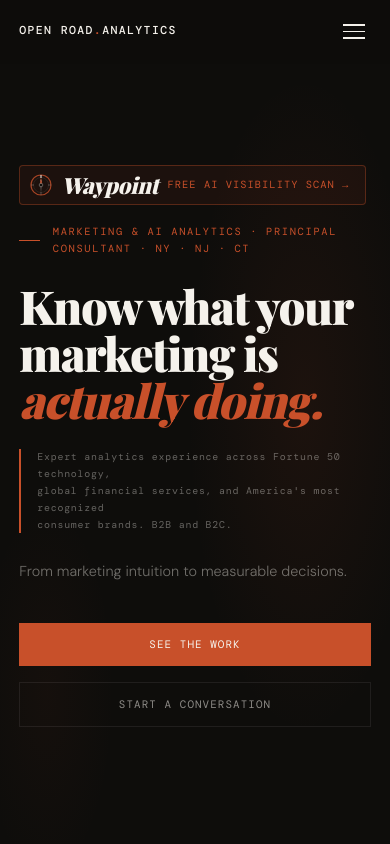
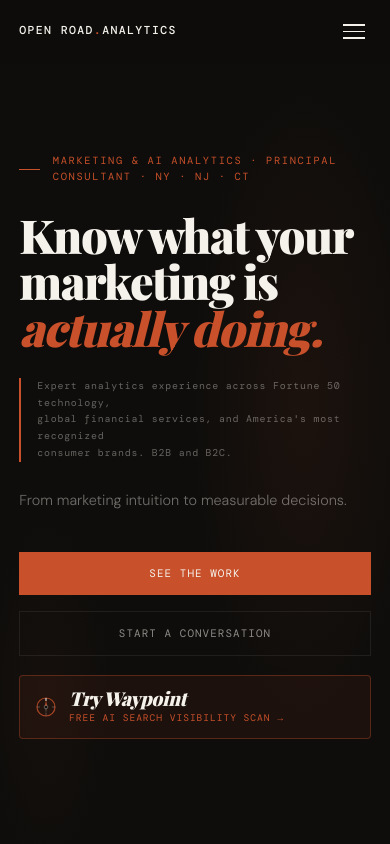
Before and after one commit to kmccarthy01-wyckoff/openroadanalytics, a website: page index.html in a window 390 px wide. Shown: the top 844 px of the page. Drawn offline with nearby package versions, Linux system fonts and the light colour scheme; a web font is replaced by a local one.

Commit message:
Add files via upload

```diff
--- a/index.html
+++ b/index.html
@@ -505,6 +505,29 @@ nav.scrolled { border-color: var(--rule-dark); }
 .card-rule { height: 1px; background: var(--rule-dark); margin-bottom: 1rem; }
 
 /* HERO Waypoint CTA — above eyebrow */
+.hero-waypoint-mobile {
+  display: none;
+  align-items: center; gap: 0.8rem;
+  margin-top: 1.2rem;
+  padding: 0.8rem 1rem;
+  border: 1px solid rgba(200,80,42,0.35);
+  border-radius: 4px;
+  background: rgba(200,80,42,0.08);
+  text-decoration: none;
+  transition: background 0.2s, border-color 0.2s;
+}
+.hero-waypoint-mobile:hover { background: rgba(200,80,42,0.15); border-color: rgba(200,80,42,0.6); }
+.hero-waypoint-mobile-name {
+  font-family: 'Playfair Display', Georgia, serif;
+  font-size: 1.2rem; font-weight: 900; font-style: italic;
+  color: #f5f2ec; letter-spacing: -0.02em; line-height: 1;
+  margin-bottom: 2px;
+}
+.hero-waypoint-mobile-sub {
+  font-family: var(--mono); font-size: 0.6rem;
+  letter-spacing: 0.1em; text-transform: uppercase;
+  color: #c8502a;
+}
 .hero-waypoint-cta {
   display: inline-flex; align-items: center; gap: 0.6rem;
   text-decoration: none; margin-bottom: 1.2rem;
@@ -1163,6 +1186,7 @@ footer {
   .hero-sub { font-size: 0.9rem; }
   .hero-ctas { flex-direction: column; }
   .btn-filled, .btn-outline { text-align: center; justify-content: center; }
+  .hero-waypoint-mobile { display: flex; }
 
   .section-h { font-size: clamp(1.8rem, 8vw, 2.4rem); }
 
@@ -1219,24 +1243,6 @@ footer {
 <section id="hero" aria-label="Hero">
   <div class="hero-inner">
     <div>
-      <!-- WAYPOINT CTA — above eyebrow -->
-      <a href="/waypoint.html" class="hero-waypoint-cta">
-        <svg width="22" height="22" viewBox="0 0 22 22" style="flex-shrink:0;">
-          <circle cx="11" cy="11" r="10" fill="none" stroke="rgba(200,80,42,0.8)" stroke-width="1.2"/>
-          <circle cx="11" cy="11" r="7.5" fill="none" stroke="rgba(245,242,236,0.12)" stroke-width="0.6"/>
-          <line x1="11" y1="1" x2="11" y2="4" stroke="rgba(245,242,236,0.7)" stroke-width="1.5"/>
-          <line x1="11" y1="18" x2="11" y2="21" stroke="rgba(245,242,236,0.25)" stroke-width="1"/>
-          <line x1="1" y1="11" x2="4" y2="11" stroke="rgba(245,242,236,0.25)" stroke-width="1"/>
-          <line x1="18" y1="11" x2="21" y2="11" stroke="rgba(245,242,236,0.25)" stroke-width="1"/>
-          <text x="11" y="7.5" text-anchor="middle" font-family="DM Mono,monospace" font-size="3.5" fill="rgba(245,242,236,0.7)">N</text>
-          <polygon points="11,3 9.8,11 11,12.5 12.2,11" fill="#c8502a"/>
-          <polygon points="11,12.5 9.8,11 11,19 12.2,11" fill="rgba(245,242,236,0.2)"/>
-          <circle cx="11" cy="11" r="1.8" fill="#0e0d0b" stroke="rgba(245,242,236,0.4)" stroke-width="0.8"/>
-        </svg>
-        <span class="hero-waypoint-text">Waypoint</span>
-        <span class="hero-waypoint-sub">Free AI Visibility Scan →</span>
-      </a>
-
       <div class="hero-eyebrow">Marketing & AI Analytics · Principal Consultant · NY · NJ · CT</div>
 
       <!-- H1 — visually dominant AND keyword-rich -->
@@ -1261,6 +1267,24 @@ footer {
         <a href="#work" class="btn-filled">See the Work</a>
         <a href="mailto:kevin@openroadanalytics.ai" class="btn-outline">Start a Conversation</a>
       </div>
+
+      <!-- WAYPOINT — mobile only, below hero CTAs -->
+      <a href="/waypoint.html" class="hero-waypoint-mobile">
+        <svg width="20" height="20" viewBox="0 0 20 20" style="flex-shrink:0;">
+          <circle cx="10" cy="10" r="9" fill="none" stroke="rgba(200,80,42,0.8)" stroke-width="1.2"/>
+          <line x1="10" y1="1" x2="10" y2="4" stroke="rgba(245,242,236,0.7)" stroke-width="1.5"/>
+          <line x1="10" y1="16" x2="10" y2="19" stroke="rgba(245,242,236,0.25)" stroke-width="1"/>
+          <line x1="1" y1="10" x2="4" y2="10" stroke="rgba(245,242,236,0.25)" stroke-width="1"/>
+          <line x1="16" y1="10" x2="19" y2="10" stroke="rgba(245,242,236,0.25)" stroke-width="1"/>
+          <polygon points="10,3 8.8,10 10,11.5 11.2,10" fill="#c8502a"/>
+          <polygon points="10,11.5 8.8,10 10,17 11.2,10" fill="rgba(245,242,236,0.2)"/>
+          <circle cx="10" cy="10" r="1.8" fill="#0e0d0b" stroke="rgba(245,242,236,0.4)" stroke-width="0.8"/>
+        </svg>
+        <div>
+          <div class="hero-waypoint-mobile-name">Try Waypoint</div>
+          <div class="hero-waypoint-mobile-sub">Free AI search visibility scan →</div>
+        </div>
+      </a>
     </div>
 
     <div class="hero-card" aria-hidden="true">
@@ -1527,8 +1551,8 @@ footer {
       <div class="pricing-card reveal">
         <div class="pricing-tier">Phase 1 · Entry Point</div>
         <div class="pricing-name">Marketing Analytics Audit</div>
-        <div class="pricing-price">$25,000</div>
-        <div class="pricing-price-label">Fixed fee · 6-week engagement</div>
+        <div class="pricing-price">Starting from $25K</div>
+        <div class="pricing-price-label">Fixed fee · 6-week engagement · Scoped to the problem</div>
         <div class="pricing-rule"></div>
         <div class="pricing-includes">Deliverables include</div>
         <ul class="pricing-list">
@@ -1699,7 +1723,7 @@ footer {
         </details>
         <details>
           <summary>How much does a marketing analytics audit cost?</summary>
-          <p>A Marketing Analytics Audit from Open Road Analytics starts at $25,000 — fixed fee, no hourly billing, 6-week engagement. The audit covers 7 areas including measurement architecture, attribution, data infrastructure, reporting, technology stack, team and process, and AI/AEO readiness. Deliverables include a written findings report, gap analysis, 90-day roadmap, tech stack recommendations, and a CMO-ready executive presentation deck.</p>
+          <p>A Marketing Analytics Audit from Open Road Analytics starts from $25,000 — fixed fee, no hourly billing, 6-week engagement. The audit covers 7 areas including measurement architecture, attribution, data infrastructure, reporting, technology stack, team and process, and AI/AEO readiness. Deliverables include a written findings report, gap analysis, 90-day roadmap, tech stack recommendations, and a CMO-ready executive presentation deck. Every engagement is scoped to the specific problem — the conversation about investment happens after we understand what needs to be solved.</p>
         </details>
         <details>
           <summary>Do you work with B2C consumer brands or only B2B?</summary>
```
